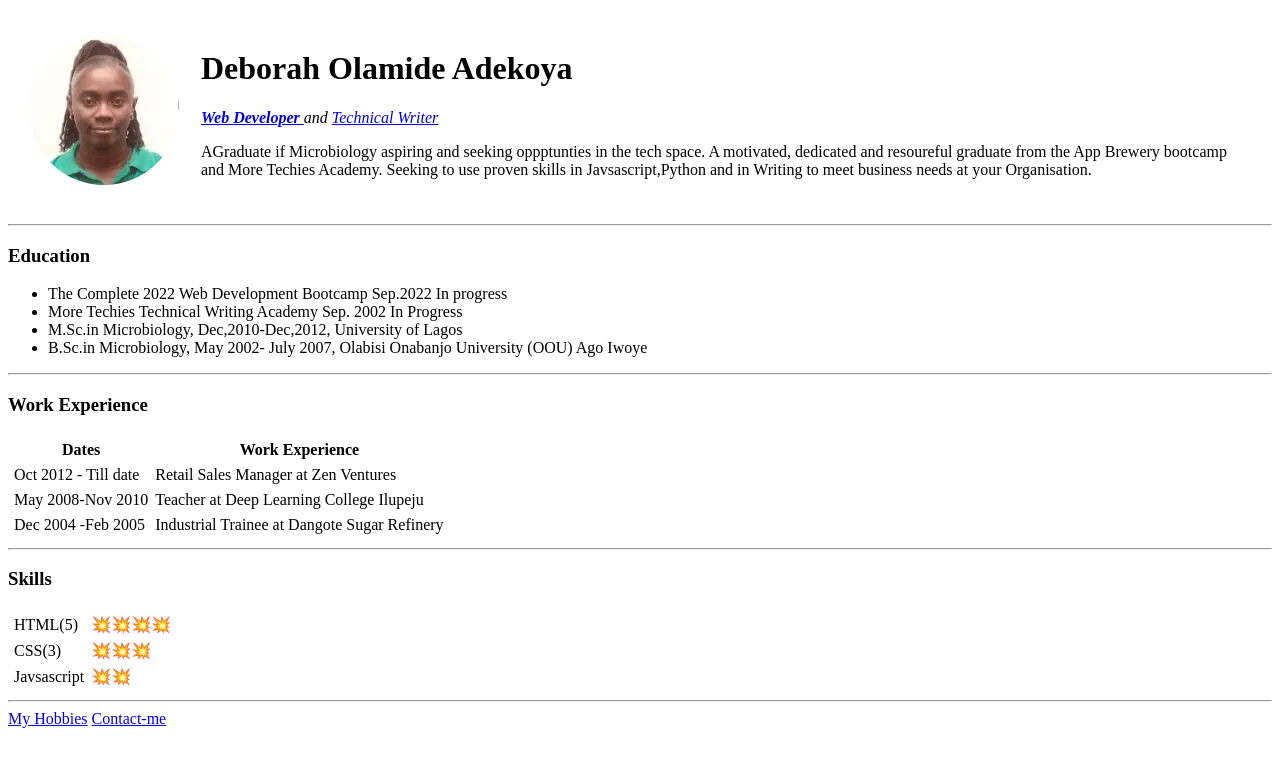
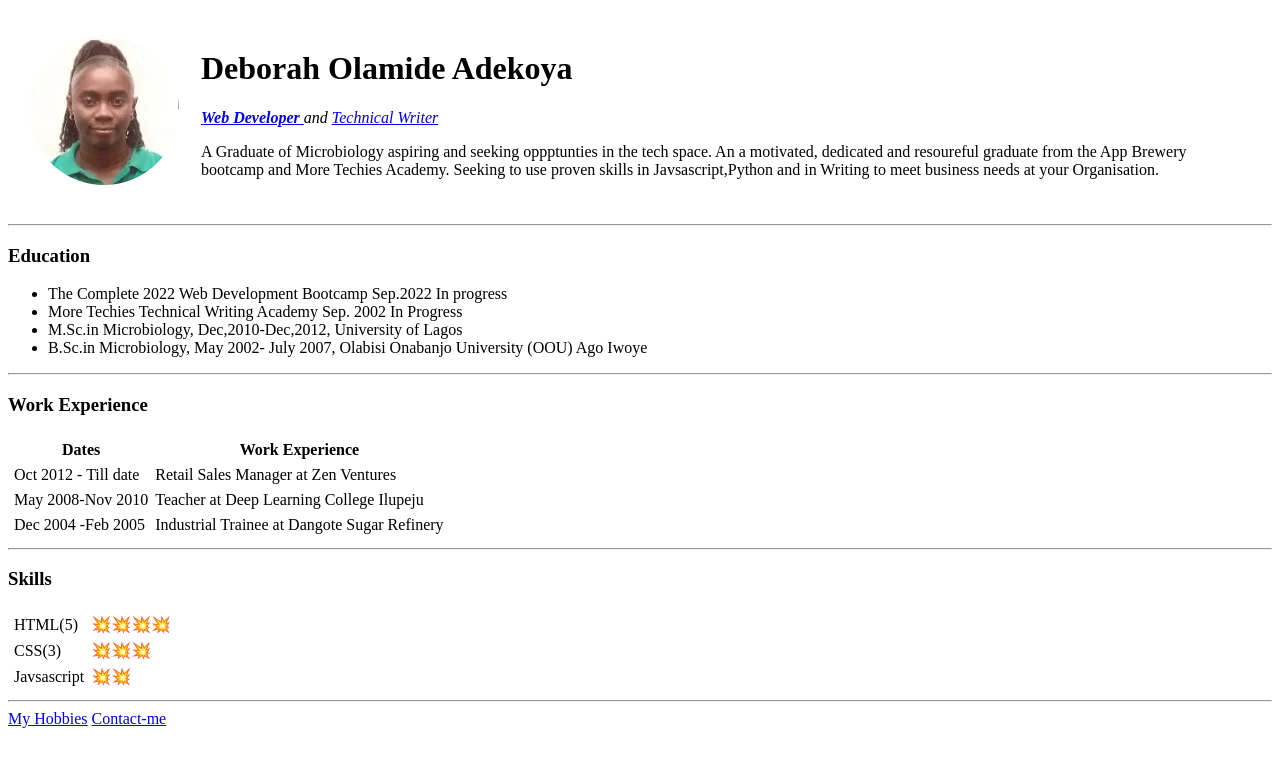
Before and after one commit to Debilami/cv, a plain HTML site: page index.html in a window 1280 px wide. Drawn offline with Linux system fonts and the light colour scheme.

Commit message:
A Graduate of Microbiology aspiring and seeking oppptunties in the tech space.            An a motivated, dedicated and resoureful graduate from the App Brewery bootcamp and More Techies Academy

```diff
--- a/index.html
+++ b/index.html
@@ -18,8 +18,8 @@
         <p> <em><strong><a href="https://www.udemy.com/course/the-complete-web-development-bootcamp/learn/lecture/12638830#questions"> Web Developer </a></strong> and <a href="https://academy.moretechies.com/start"> Technical Writer</a></em>
         </p>
         <p>
-          AGraduate if Microbiology aspiring and seeking oppptunties in the tech space.
-           A motivated, dedicated and resoureful graduate from the App Brewery bootcamp and More Techies Academy.
+           A Graduate of Microbiology aspiring and seeking oppptunties in the tech space.
+           An a motivated, dedicated and resoureful graduate from the App Brewery bootcamp and More Techies Academy.
           Seeking to use proven skills in Javsascript,Python and in Writing to meet business needs at your Organisation.
         </p>
       </td>
```
